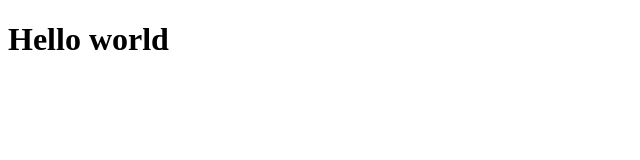
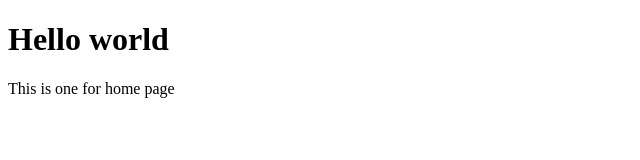
Before and after one commit to sreyrot/GIT-INVITE-FOR-ACCESS, a plain HTML site: page index.html in a window 1280 px wide. Shown: the whole page, without its empty margins (0-640 px from the left). Drawn offline with Linux system fonts and the light colour scheme.

```diff
--- a/index.html
+++ b/index.html
@@ -7,5 +7,6 @@
 </head>
 <body>
     <h1>Hello world</h1>
+    <p>This is one for home page</p>
 </body>
 </html>
```
